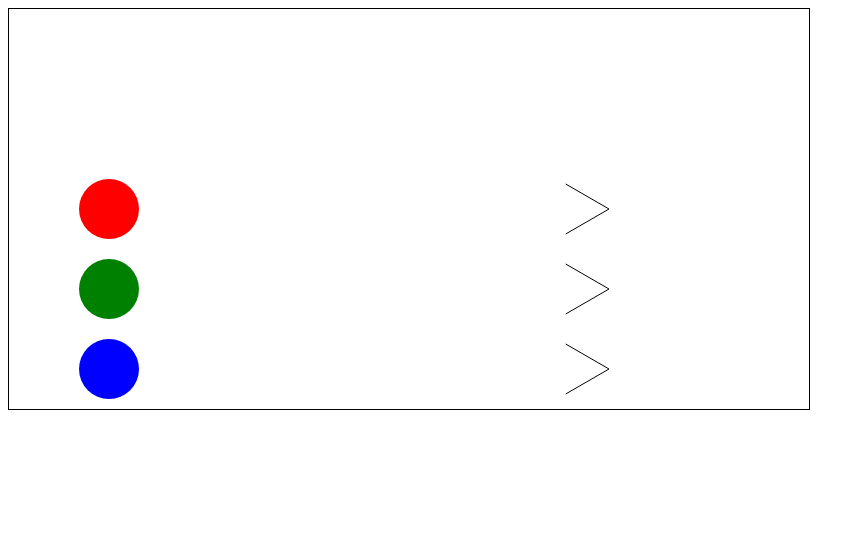
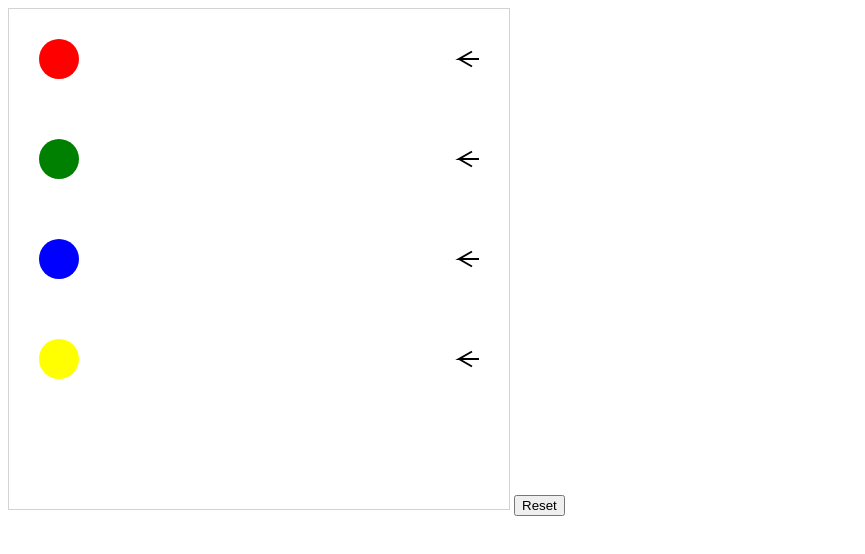
Before and after one commit to Arijeet04/Bubble-App, a plain HTML site: page index.html in a window 1280 px wide. Shown: the whole page, without its empty margins (0-865 px from the left). Drawn offline with Linux system fonts and the light colour scheme.

Commit message:
Add Bubble Game

```diff
--- a/index.html
+++ b/index.html
@@ -1,51 +1,102 @@
 <!DOCTYPE html>
 <html>
-<head>
-    <title>Canvas Drawing</title>
-    <style>
-        canvas {
-            border: 1px solid black;
-        }
-    </style>
-</head>
-<body onload="drawCanvas()">
-    <canvas id="myCanvas" width="800" height="400"></canvas>
+<body>
+
+<canvas id="myCanvas" width="500" height="500" style="border:1px solid #d3d3d3;">
+Your browser does not support the HTML5 canvas tag.</canvas>
+
+<button id="resetButton">Reset</button>
 
 <script>
-        function drawCanvas() {
-            // Get the canvas element and its 2D drawing context
-            const canvas = document.getElementById("myCanvas");
-            const ctx = canvas.getContext("2d");
+var canvas = document.getElementById("myCanvas");
+var ctx = canvas.getContext("2d");
+var circles = [
+  {x: 50, y: 50, color: "red", initialColor: "red", hit: false, arrowX: 470, arrowY: 50},
+  {x: 50, y: 150, color: "green", initialColor: "green", hit: false, arrowX: 470, arrowY: 150},
+  {x: 50, y: 250, color: "blue", initialColor: "blue", hit: false, arrowX: 470, arrowY: 250},
+  {x: 50, y: 350, color: "yellow", initialColor: "yellow", hit: false, arrowX: 470, arrowY: 350}
+];
 
-            // Module 1: Draw 4 circles to the left side of the canvas
-            const circleRadius = 30;
-            const circleX = 100;
-            const circleSpacing = 80;
-            const colors = ["red", "green", "blue", "yellow"];
-
-            for (let i = 0; i < 4; i++) {
-                const circleY = 200 + (i * circleSpacing);
+// Function to draw a circle
+function drawCircle(circle) {
   ctx.beginPath();
-                ctx.arc(circleX, circleY, circleRadius, 0, 2 * Math.PI);
-                ctx.fillStyle = colors[i];
+  ctx.arc(circle.x, circle.y, 20, 0, 2 * Math.PI);
+  ctx.fillStyle = circle.color;
   ctx.fill();
 }
 
-            // Module 2: Draw arrows corresponding to each circle to the right side of the canvas
-            const arrowX = 600;
-            const arrowLength = 50;
-            const arrowAngle = Math.PI / 6; // 30 degrees
-
-            for (let i = 0; i < 4; i++) {
-                const arrowY = 200 + (i * circleSpacing);
+// Function to draw an arrow
+function drawArrow(circle) {
+  var headlen = 15; // length of head in pixels
+  var fromx = circle.arrowX;
+  var fromy = circle.arrowY;
+  var tox = circle.arrowX - 20;
+  var toy = circle.arrowY;
+  var dx = tox - fromx;
+  var dy = toy - fromy;
+  var angle = Math.atan2(dy, dx);
   ctx.beginPath();
-                ctx.moveTo(arrowX, arrowY);
-                ctx.lineTo(arrowX - arrowLength * Math.cos(arrowAngle), arrowY - arrowLength * Math.sin(arrowAngle));
-                ctx.moveTo(arrowX, arrowY);
-                ctx.lineTo(arrowX - arrowLength * Math.cos(arrowAngle), arrowY + arrowLength * Math.sin(arrowAngle));
+  ctx.moveTo(fromx, fromy); // Start at the head
+  ctx.lineTo(tox, toy); // Draw line to the tail
+  ctx.lineTo(tox - headlen * Math.cos(angle - Math.PI / 6), toy - headlen * Math.sin(angle - Math.PI / 6)); // Draw line for arrow head
+  ctx.moveTo(tox, toy); // Move back to the tail
+  ctx.lineTo(tox - headlen * Math.cos(angle + Math.PI / 6), toy - headlen * Math.sin(angle + Math.PI / 6)); // Draw line for other half of arrow head
+  ctx.strokeStyle = "#000000";
+  ctx.lineWidth = 2;
   ctx.stroke();
 }
+
+// Function to draw the canvas
+function drawCanvas() {
+  ctx.clearRect(0, 0, canvas.width, canvas.height);
+  circles.forEach(function(circle) {
+    drawCircle(circle);
+    drawArrow(circle);
+  });
 }
+
+// Function to check if a point is inside a circle
+function isPointInCircle(x, y, circle) {
+  var dx = x - circle.x;
+  var dy = y - circle.y;
+  return dx * dx + dy * dy <= 20 * 20;
+}
+
+// Handle click events on the canvas
+canvas.addEventListener('click', function(event) {
+  var rect = canvas.getBoundingClientRect();
+  var x = event.clientX - rect.left;
+  var y = event.clientY - rect.top;
+  circles.forEach(function(circle) {
+    if (isPointInCircle(x, y, circle) && !circle.hit) {
+      circle.hit = true;
+      var intervalId = setInterval(function() {
+        if (circle.arrowX > circle.x + 40) {
+          circle.arrowX -= 4; // Increased the speed
+          drawCanvas();
+        } else {
+          clearInterval(intervalId);
+          circle.color = "gray"; // Change color to gray when arrow touches the circle
+        }
+      }, 100); // Decreased the interval
+    }
+  });
+});
+
+// Handle click events on the reset button
+document.getElementById("resetButton").addEventListener('click', function() {
+  circles.forEach(function(circle) {
+    circle.hit = false;
+    circle.arrowX = 470;
+    circle.arrowY = circle.y; // Reset the arrowY position
+    circle.color = circle.initialColor; // Reset the color to the initial color
+  });
+  drawCanvas();
+});
+
+// Draw the initial canvas
+drawCanvas();
 </script>
+
 </body>
 </html>
```
Lines whose indentation alone changed are shown as unchanged.
